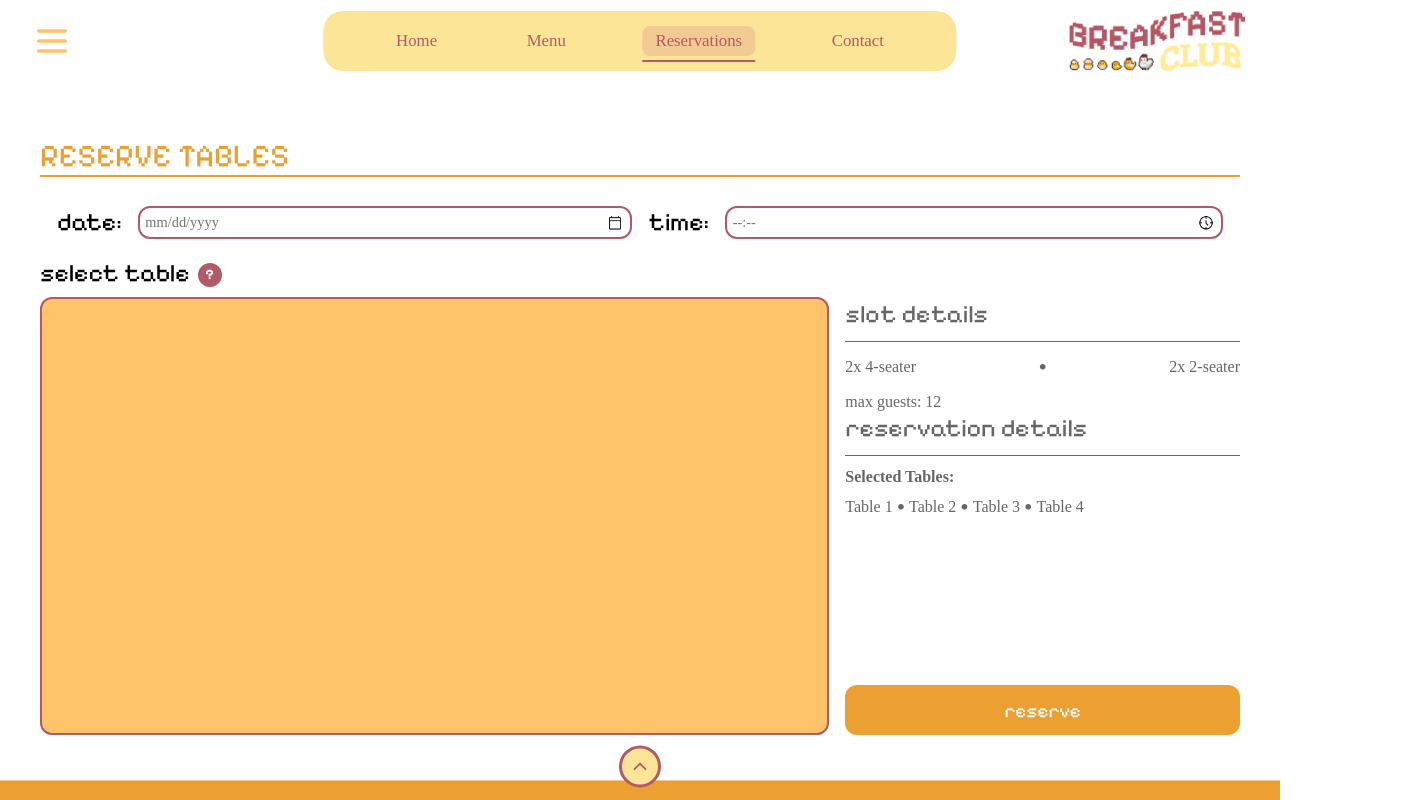
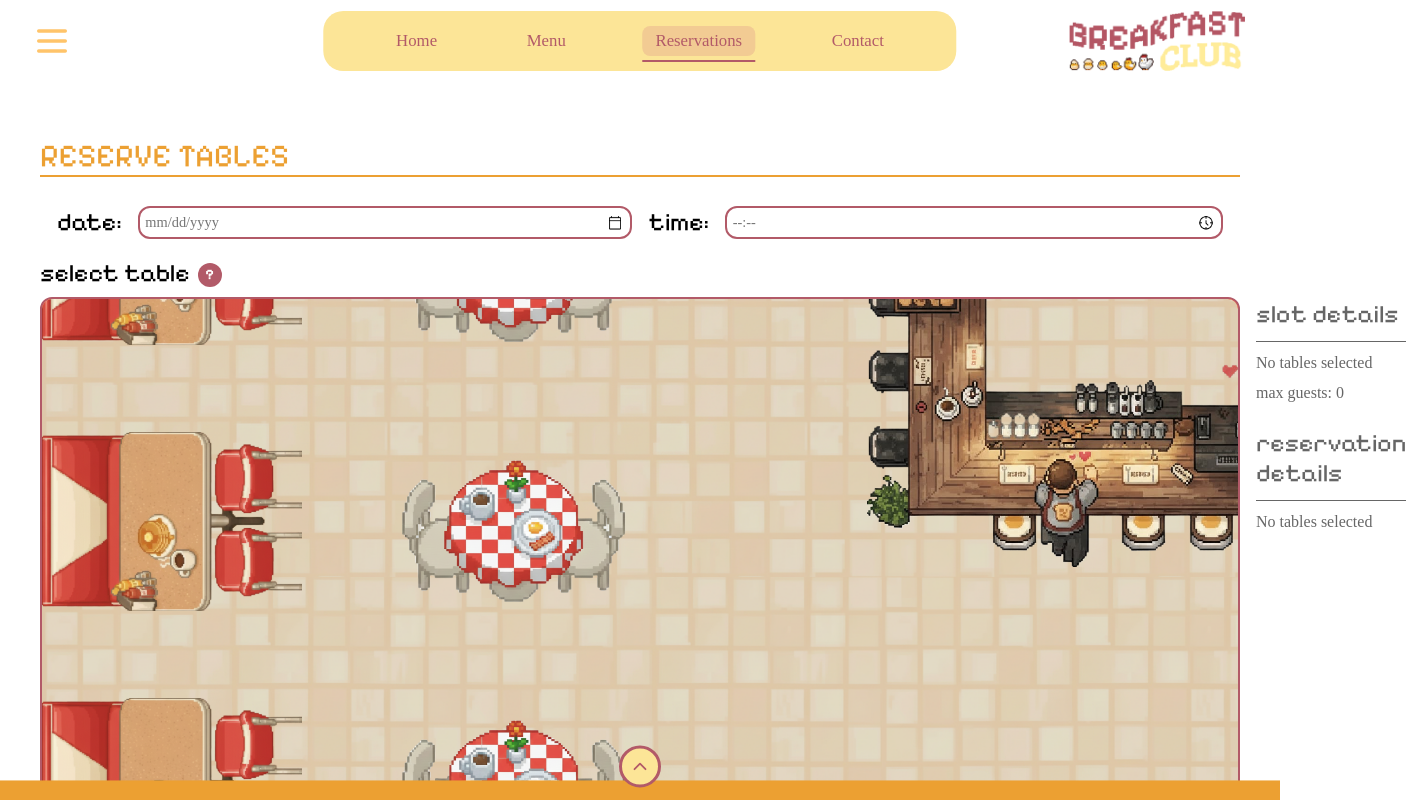
Before and after one commit to AhmedAfzal2/breakfast-club, a React (Vite) app: page /reservations in a window 1280 px wide. Shown: the top 800 px of the page, 1406 px wide, since content can reach past the window. Built offline with nearby package versions, Linux system fonts and the light colour scheme.

Commit message:
integrated game and fixed double reserve

```diff
--- a/src/components/reservation/game/gameConstants.js
+++ b/src/components/reservation/game/gameConstants.js
@@ -1,5 +1,5 @@
-const world = { width: 1080, height: 720 };
-const view = { width: 1080, height: 720 };
+const world = { width: 1200, height: 720 };
+const view = { width: 1200, height: 580 };
 const char = { width: 40, height: 82 };
 const bar = { width: 375, height: 375 };
 
--- a/src/components/reservation/game/tables.js
+++ b/src/components/reservation/game/tables.js
@@ -10,6 +10,7 @@ const tables = [
     height: TWO_TABLE_SIZE.height,
     src: "/assets/images/table_2.png",
     reserved_src: "assets/images/table_2_reserved.png",
+    capacity: 2,
   },
   {
     id: 2,
@@ -19,6 +20,7 @@ const tables = [
     height: TWO_TABLE_SIZE.height,
     src: "/assets/images/table_2.png",
     reserved_src: "assets/images/table_2_reserved.png",
+    capacity: 2,
   },
   {
     id: 3,
@@ -28,6 +30,7 @@ const tables = [
     height: FOUR_TABLE_SIZE.height,
     src: "/assets/images/table_4.png",
     reserved_src: "assets/images/table_4_reserved.png",
+    capacity: 4,
   },
   {
     id: 4,
@@ -37,6 +40,7 @@ const tables = [
     height: FOUR_TABLE_SIZE.height,
     src: "/assets/images/table_4.png",
     reserved_src: "assets/images/table_4_reserved.png",
+    capacity: 4,
   },
   {
     id: 5,
@@ -46,6 +50,7 @@ const tables = [
     height: TWO_TABLE_SIZE.height,
     src: "/assets/images/table_2.png",
     reserved_src: "assets/images/table_2_reserved.png",
+    capacity: 2,
   },
   {
     id: 6,
@@ -55,6 +60,7 @@ const tables = [
     height: FOUR_TABLE_SIZE.height,
     src: "/assets/images/table_4.png",
     reserved_src: "assets/images/table_4_reserved.png",
+    capacity: 4,
   },
 ];
 
--- a/src/components/reservation/game/useCamera.js
+++ b/src/components/reservation/game/useCamera.js
@@ -34,7 +34,7 @@ function collisionCompare(char, table, highlight) {
     );
 }
 
-function detectCollision(cameraPos, charOffset, tables, nearTables) {
+function detectCollision(cameraPos, charOffset, tables, nearTableId) {
   // convert character position from viewport to world
   const charX = cameraPos.x + charOffset.x + view.width / 2;
   const charY = cameraPos.y + charOffset.y + view.height / 2;
@@ -42,19 +42,26 @@ function detectCollision(cameraPos, charOffset, tables, nearTables) {
   const charPos = new Pos(charX, charY, char);
 
   // check collision against every table
+  let nearAny = false;
   for (const table of tables) {
     const tablePos = new Pos(table.x, table.y, table);
 
     // for highlighting when close by
     if (collisionCompare(charPos, tablePos, true)) {
-      document.getElementById("table" + table.id).classList.add("highlighted");
-      nearTables.current[table.id] = true;
+      // only highlight one table near
+      if (!nearAny)
+        document
+          .getElementById("table" + table.id)
+          .classList.add("highlighted");
+      nearTableId.current = table.id;
+      nearAny = true;
     } else {
       document
         .getElementById("table" + table.id)
         .classList.remove("highlighted");
-      nearTables.current[table.id] = false;
     }
+
+    if (!nearAny) nearTableId.current = 0;
 
     if (collisionCompare(charPos, tablePos, false)) return true;
   }
@@ -71,13 +78,13 @@ function detectCollision(cameraPos, charOffset, tables, nearTables) {
   return false;
 }
 
-function applyCollisions(dx, dy, cameraPos, charOffset, tables, nearTables) {
+function applyCollisions(dx, dy, cameraPos, charOffset, tables, nearTableId) {
   // ----------- try X axis only -----------
   if (dx !== 0) {
     const nextX = charOffset.current.x + dx;
     const testPos = { x: nextX, y: charOffset.current.y };
 
-    if (detectCollision(cameraPos.current, testPos, tables, nearTables)) {
+    if (detectCollision(cameraPos.current, testPos, tables, nearTableId)) {
       dx = 0; // block X
     }
   }
@@ -87,7 +94,7 @@ function applyCollisions(dx, dy, cameraPos, charOffset, tables, nearTables) {
     const nextY = charOffset.current.y + dy;
     const testPos = { x: charOffset.current.x, y: nextY };
 
-    if (detectCollision(cameraPos.current, testPos, tables, nearTables)) {
+    if (detectCollision(cameraPos.current, testPos, tables, nearTableId)) {
       dy = 0; // block Y
     }
   }
@@ -105,9 +112,9 @@ function walkingDirection(keys) {
 }
 
 export default function useCamera(bgRef, charRef, onSelect, onUnselect) {
-  const cameraPos = useRef({ x: 0, y: 0 });
-  const charOffset = useRef({ x: 400, y: 280 });
-  const nearTables = useRef({});
+  const cameraPos = useRef({ x: 0, y: world.height - view.height });
+  const charOffset = useRef({ x: 400, y: 200 });
+  const nearTableId = useRef(0);
   const pressedTables = useRef({});
   const keys = useKeyboard();
 
@@ -121,25 +128,40 @@ export default function useCamera(bgRef, charRef, onSelect, onUnselect) {
   useEffect(() => {
     const animate = (time) => {
       // check for table select
-      for (const tableId of Object.keys(nearTables.current)) {
-        if (nearTables.current[tableId] && keys.current["e"]) {
-          if (!pressedTables.current[tableId]) {
-            document.getElementById("table" + tableId).src = tables.find(
-              (t) => t.id == tableId
-            ).reserved_src;
-            onSelect(t.id);
-            pressedTables.current[tableId] = true;
-          }
-        } else if (nearTables.current[tableId] && keys.current["f"]) {
-          if (pressedTables.current[tableId]) {
-            document.getElementById("table" + tableId).src = tables.find(
-              (t) => t.id == tableId
-            ).src;
-            onUnselect(t.id);
-            pressedTables.current[tableId] = false;
-          }
+      if (keys.current["e"] && nearTableId.current !== 0) {
+        if (!pressedTables.current[nearTableId.current]) {
+          document.getElementById("table" + nearTableId.current).src =
+            tables.find((t) => t.id == nearTableId.current).reserved_src;
+          onSelect(nearTableId.current);
+          pressedTables.current[nearTableId.current] = true;
+        }
+      } else if (nearTableId.current !== 0 && keys.current["f"]) {
+        if (pressedTables.current[nearTableId.current]) {
+          document.getElementById("table" + nearTableId.current).src =
+            tables.find((t) => t.id == nearTableId.current).src;
+          onUnselect(nearTableId.current);
+          pressedTables.current[nearTableId.current] = false;
         }
       }
+      // for (const tableId of Object.keys(nearTables.current)) {
+      //   if (tableId == nearTableId.current && keys.current["e"]) {
+      //     if (!pressedTables.current[tableId]) {
+      //       document.getElementById("table" + tableId).src = tables.find(
+      //         (t) => t.id == tableId
+      //       ).reserved_src;
+      //       onSelect(tableId);
+      //       pressedTables.current[tableId] = true;
+      //     }
+      //   } else if (nearTables.current[tableId] && keys.current["f"]) {
+      //     if (pressedTables.current[tableId]) {
+      //       document.getElementById("table" + tableId).src = tables.find(
+      //         (t) => t.id == tableId
+      //       ).src;
+      //       onUnselect(tableId);
+      //       pressedTables.current[tableId] = false;
+      //     }
+      //   }
+      // }
 
       // animate walking
       const direction = walkingDirection(keys);
@@ -175,7 +197,7 @@ export default function useCamera(bgRef, charRef, onSelect, onUnselect) {
         cameraPos,
         charOffset,
         tables,
-        nearTables
+        nearTableId
       );
       dx = result.dx;
       dy = result.dy;
--- a/src/pages/ReservationPage.css
+++ b/src/pages/ReservationPage.css
@@ -75,6 +75,10 @@
   opacity: 1;
 }
 
+.margin-top {
+  margin-top: 1.5rem;
+}
+
 .slot-line {
   width: 100%;
   height: 1px;
@@ -136,12 +140,14 @@
 }
 
 .table-game-container {
-  flex: 1;
   min-height: 0;
-  padding: 17px;
+  padding: 0px;
   border: 2px solid var(--china-rose);
   border-radius: 12px;
   background-color: var(--hunyadi-yellow);
+  height: 580px;
+  width: 1200px;
+  overflow: hidden;
   display: flex;
   align-items: center;
   justify-content: center;
--- a/src/pages/ReservationPage.jsx
+++ b/src/pages/ReservationPage.jsx
@@ -8,6 +8,8 @@ import TimeSpinner from "../components/TimeSpinner";
 import ReservationForm from "../components/ReservationForm";
 import calendarIcon from "../../assets/images/icons/calendar.png";
 import clockIcon from "../../assets/images/icons/clock.png";
+import Game from "../components/reservation/game/Game";
+import tables from "../components/reservation/game/tables";
 import "../App.css";
 import "./ReservationPage.css";
 
@@ -20,12 +22,7 @@ function ReservationPage() {
   const [timeError, setTimeError] = useState("");
   // Default tables: 2x 4-seater, 2x 2-seater
   // This will be updated when the table selection game is implemented
-  const [selectedTables, setSelectedTables] = useState([
-    { id: 1, capacity: 4 },
-    { id: 2, capacity: 4 },
-    { id: 3, capacity: 2 },
-    { id: 4, capacity: 2 },
-  ]);
+  const [selectedTables, setSelectedTables] = useState([]);
 
   // Calculate max guests based on selected tables
   const calculateMaxGuests = () => {
@@ -44,35 +41,32 @@ function ReservationPage() {
 
   // Dummy capacity mapping - will be replaced with database data later
   const getTableCapacity = (tableId) => {
-    // Dummy data: assign capacity based on table ID (only 2 or 4)
-    // In production, this will fetch from database
-    // Only tables 1-6 exist
-    const capacityMap = {
-      1: 4, 2: 4, 3: 2, 4: 2, 5: 4, 6: 4
-    };
-    return capacityMap[tableId] || 4; // Default to 4 if not in map
+    console.log(tables);
+    return tables.find((t) => t.id == tableId).capacity;
   };
 
   // Handle table selection - adds a table to the selectedTables list
   const handleTableSelect = (tableId) => {
     // Check if table is already selected
-    const isAlreadySelected = selectedTables.some(table => table.id === tableId);
+    const isAlreadySelected = selectedTables.some(
+      (table) => table.id === tableId
+    );
 
     if (!isAlreadySelected) {
       // Add the table to the selected list with dummy capacity
       // Capacity will be fetched from database later
       const capacity = getTableCapacity(tableId);
-      setSelectedTables(prevTables => [
+      setSelectedTables((prevTables) => [
         ...prevTables,
-        { id: tableId, capacity: capacity }
+        { id: tableId, capacity: capacity },
       ]);
     }
   };
 
   // Handle table deselection - removes a table from the selectedTables list
   const handleTableDeselect = (tableId) => {
-    setSelectedTables(prevTables =>
-      prevTables.filter(table => table.id !== tableId)
+    setSelectedTables((prevTables) =>
+      prevTables.filter((table) => table.id !== tableId)
     );
   };
 
@@ -234,14 +228,20 @@ function ReservationPage() {
             maxDate={currentMonthEnd}
             filterDate={(date) => {
               // Only allow dates in current month and not in the past
-              const dateOnly = new Date(date.getFullYear(), date.getMonth(), date.getDate());
+              const dateOnly = new Date(
+                date.getFullYear(),
+                date.getMonth(),
+                date.getDate()
+              );
               return dateOnly >= today && dateOnly <= currentMonthEnd;
             }}
             openToDate={today}
             showMonthDropdown={false}
             showYearDropdown={false}
           />
-          {dateError && <span className="field-error-message">{dateError}</span>}
+          {dateError && (
+            <span className="field-error-message">{dateError}</span>
+          )}
         </div>
       ),
       sectionClassName: "form-section",
@@ -252,7 +252,9 @@ function ReservationPage() {
       component: (
         <div>
           <CustomTimeInput />
-          {timeError && <span className="field-error-message">{timeError}</span>}
+          {timeError && (
+            <span className="field-error-message">{timeError}</span>
+          )}
         </div>
       ),
       sectionClassName: "form-section",
@@ -274,9 +276,10 @@ function ReservationPage() {
               <span className="help-icon">?</span>
             </label>
             <div className="table-game-container">
-              {/* Game table will be added here */}
-              {/* Use handleTableSelect(tableId) to add selected tables */}
-              {/* Use handleTableDeselect(tableId) to remove selected tables */}
+              <Game
+                onSelect={handleTableSelect}
+                onUnselect={handleTableDeselect}
+              />
             </div>
           </div>
           <div className="details-section">
@@ -306,7 +309,9 @@ function ReservationPage() {
               <div className="slot-max">max guests: {maxGuests}</div>
             </div>
             <div className="reservation-details-section">
-              <h3 className="heading section-label">reservation details</h3>
+              <h3 className="heading section-label margin-top">
+                reservation details
+              </h3>
               <div className="slot-line" />
               <div className="reservation-info">
                 {selectedTables.length > 0 ? (
@@ -316,7 +321,9 @@ function ReservationPage() {
                       {selectedTables.map((table, index) => (
                         <React.Fragment key={table.id}>
                           <span>Table {table.id}</span>
-                          {index < selectedTables.length - 1 && <span className="bullet">•</span>}
+                          {index < selectedTables.length - 1 && (
+                            <span className="bullet">•</span>
+                          )}
                         </React.Fragment>
                       ))}
                     </span>
@@ -327,10 +334,7 @@ function ReservationPage() {
               </div>
             </div>
             <div className="reserve-button-section">
-              <Button
-                text="reserve"
-                onClick={handleReserveClick}
-              />
+              <Button text="reserve" onClick={handleReserveClick} />
             </div>
           </div>
         </div>
@@ -340,7 +344,7 @@ function ReservationPage() {
         onClose={() => setIsReservationFormOpen(false)}
         onSubmit={async (formData) => {
           // Extract table numbers as a list
-          const tableNumbers = selectedTables.map(table => table.id);
+          const tableNumbers = selectedTables.map((table) => table.id);
 
           // Format reservation data with required and optional fields clearly marked
           const reservationData = {
@@ -357,7 +361,7 @@ function ReservationPage() {
 
             // Additional data
             maxGuests: maxGuests,
-            tables: selectedTables // Full table objects (for reference)
+            tables: selectedTables, // Full table objects (for reference)
           };
 
           // Print reservation data as JSON to console
@@ -366,18 +370,24 @@ function ReservationPage() {
           console.log("========================");
 
           try {
-            const response = await fetch('http://localhost:3001/api/reservations', {
-              method: 'POST',
-              headers: {
-                'Content-Type': 'application/json',
-              },
-              body: JSON.stringify(reservationData),
-            });
+            const response = await fetch(
+              "http://localhost:3001/api/reservations",
+              {
+                method: "POST",
+                headers: {
+                  "Content-Type": "application/json",
+                },
+                body: JSON.stringify(reservationData),
+              }
+            );
 
             const result = await response.json();
 
             if (response.ok) {
-              console.log("Reservation submitted successfully:", reservationData);
+              console.log(
+                "Reservation submitted successfully:",
+                reservationData
+              );
               setIsReservationFormOpen(false);
               // Optionally show a success message or redirect
             } else {
@@ -385,7 +395,7 @@ function ReservationPage() {
               // Optionally show an error message
             }
           } catch (error) {
-            console.error('Error submitting reservation:', error);
+            console.error("Error submitting reservation:", error);
             // Optionally show an error message
           }
         }}
```
